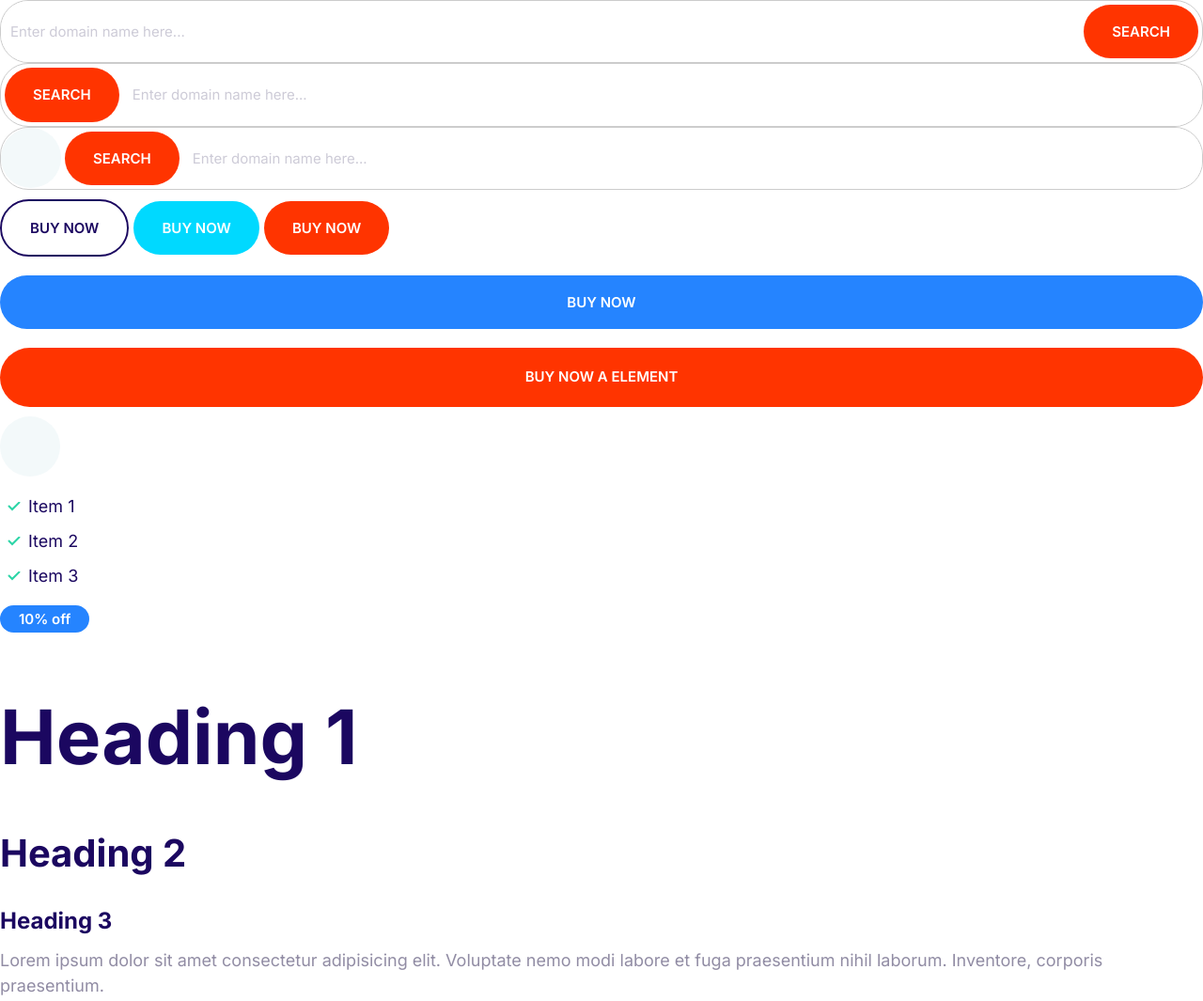
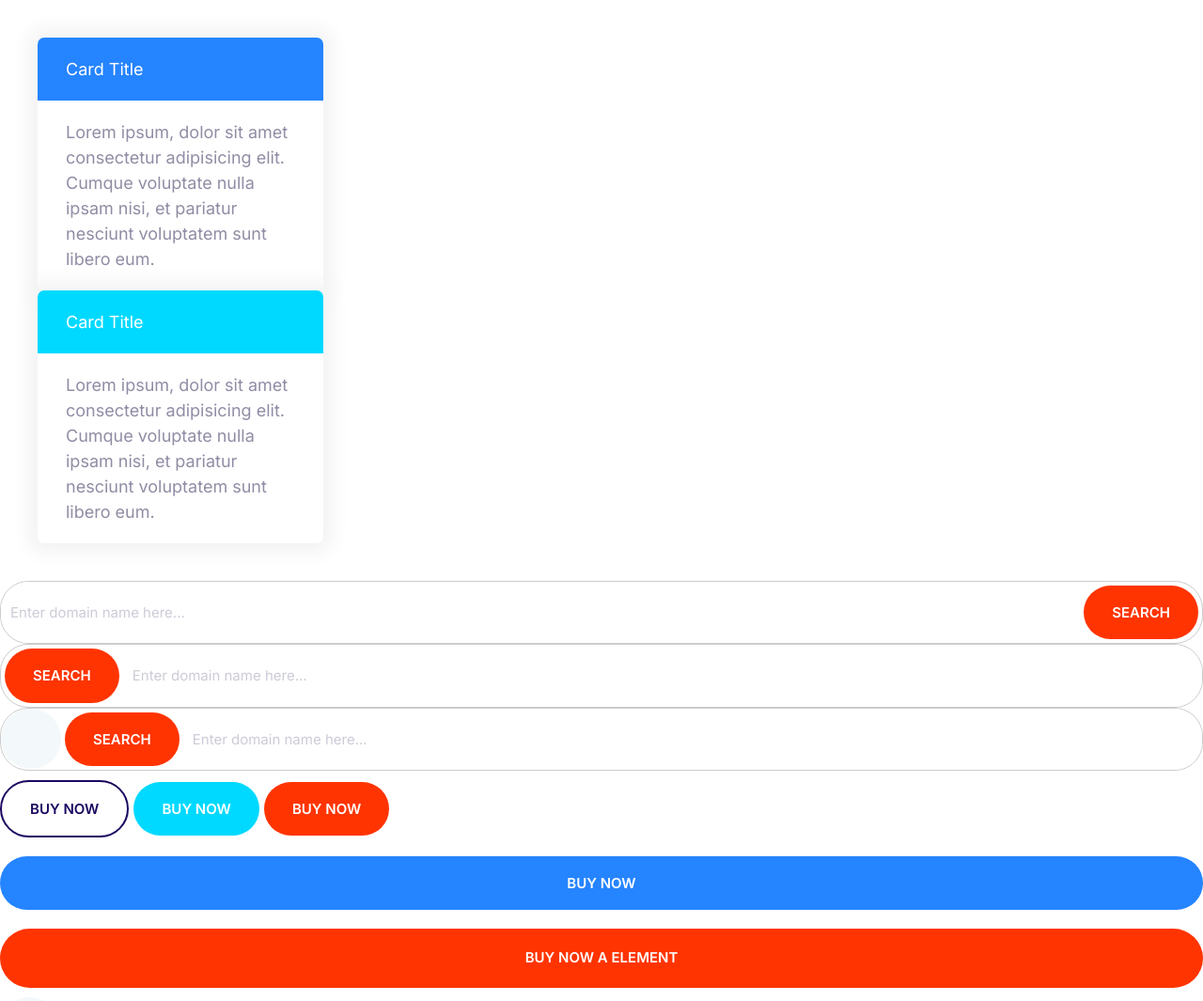
Before and after one commit to mallikgarjuna/moshify, a plain HTML site: page index.html in a window 1280 px wide. Shown: the top 1065 px of the page at 94% size. Drawn offline with Linux system fonts and the light colour scheme.

Commit message:
Build the card component.

```diff
--- a/css/styles.css
+++ b/css/styles.css
@@ -281,3 +281,24 @@ completely diff. cotainer */
         font-size: 1.5rem;
     }
 }
+
+/* Cards */
+.card {
+    border-radius: 7px;
+    box-shadow: 0 0 20px 10px #f3f3f3;
+    overflow: hidden;
+}
+
+.card__header, .card__body {
+    padding: 2rem 3rem;
+}
+
+.card--primary .card__header {
+    background: var(--color-primary);
+    color: #fff;
+}
+
+.card--secondary .card__header {
+    background: var(--color-secondary);
+    color: #fff;
+}
--- a/index.html
+++ b/index.html
@@ -14,6 +14,26 @@
     <link rel="stylesheet" href="css/styles.css" />
   </head>
   <body>
+    <!-- Don't use inline styling - here used for our dev purpose to view card -->
+    <div style="width: 30%; padding: 4rem">
+      <div class="card card--primary">
+        <header class="card__header">Card Title</header>
+        <div class="card__body">
+          Lorem ipsum, dolor sit amet consectetur adipisicing elit. Cumque
+          voluptate nulla ipsam nisi, et pariatur nesciunt voluptatem sunt
+          libero eum.
+        </div>
+      </div>
+      <div class="card card--secondary">
+        <header class="card__header">Card Title</header>
+        <div class="card__body">
+          Lorem ipsum, dolor sit amet consectetur adipisicing elit. Cumque
+          voluptate nulla ipsam nisi, et pariatur nesciunt voluptatem sunt
+          libero eum.
+        </div>
+      </div>
+    </div>
+
     <div class="input-group">
       <input
         type="text"
```
Also changed, not shown: components/cards.html (added, +17 -0 lines).
